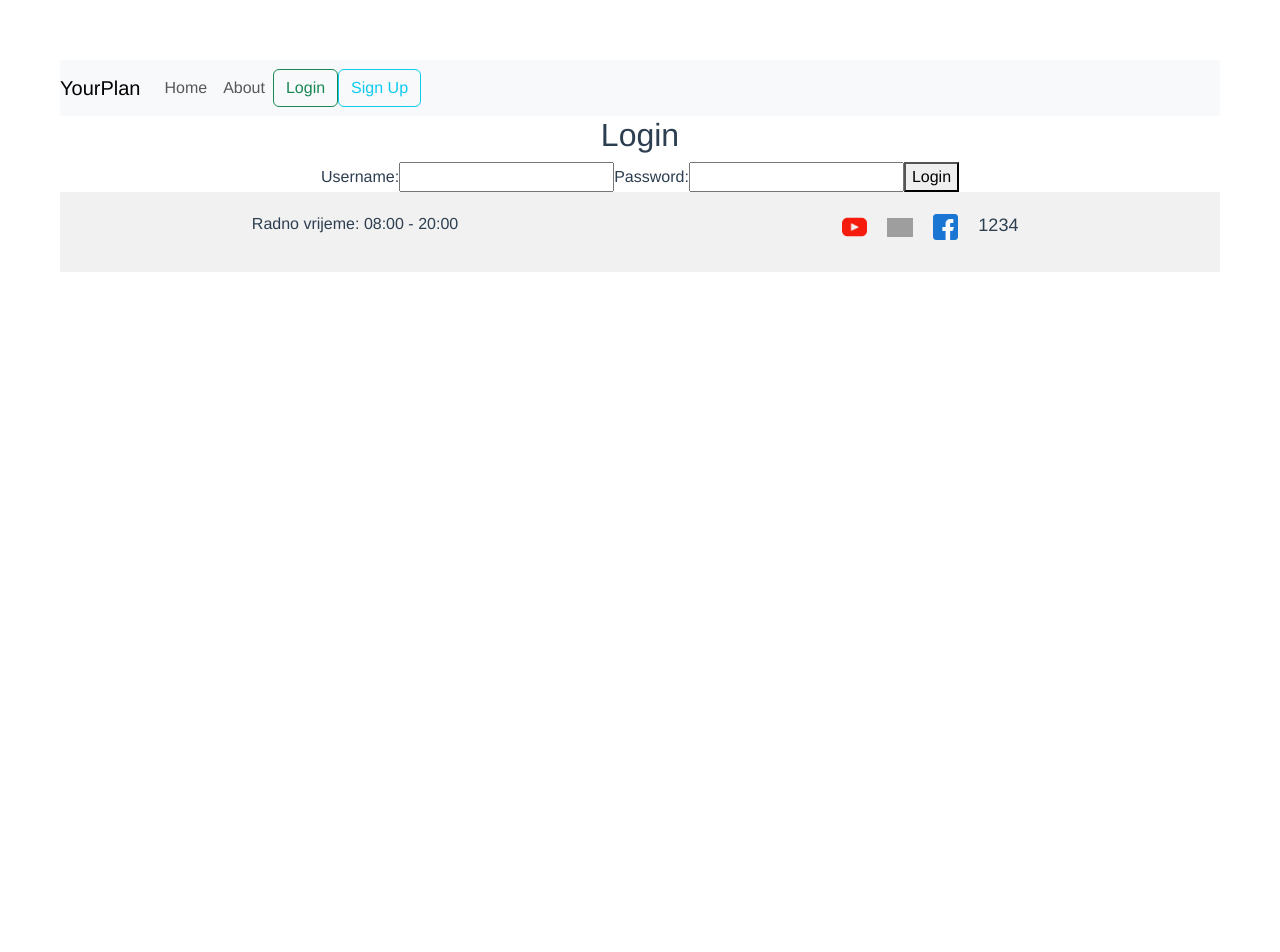
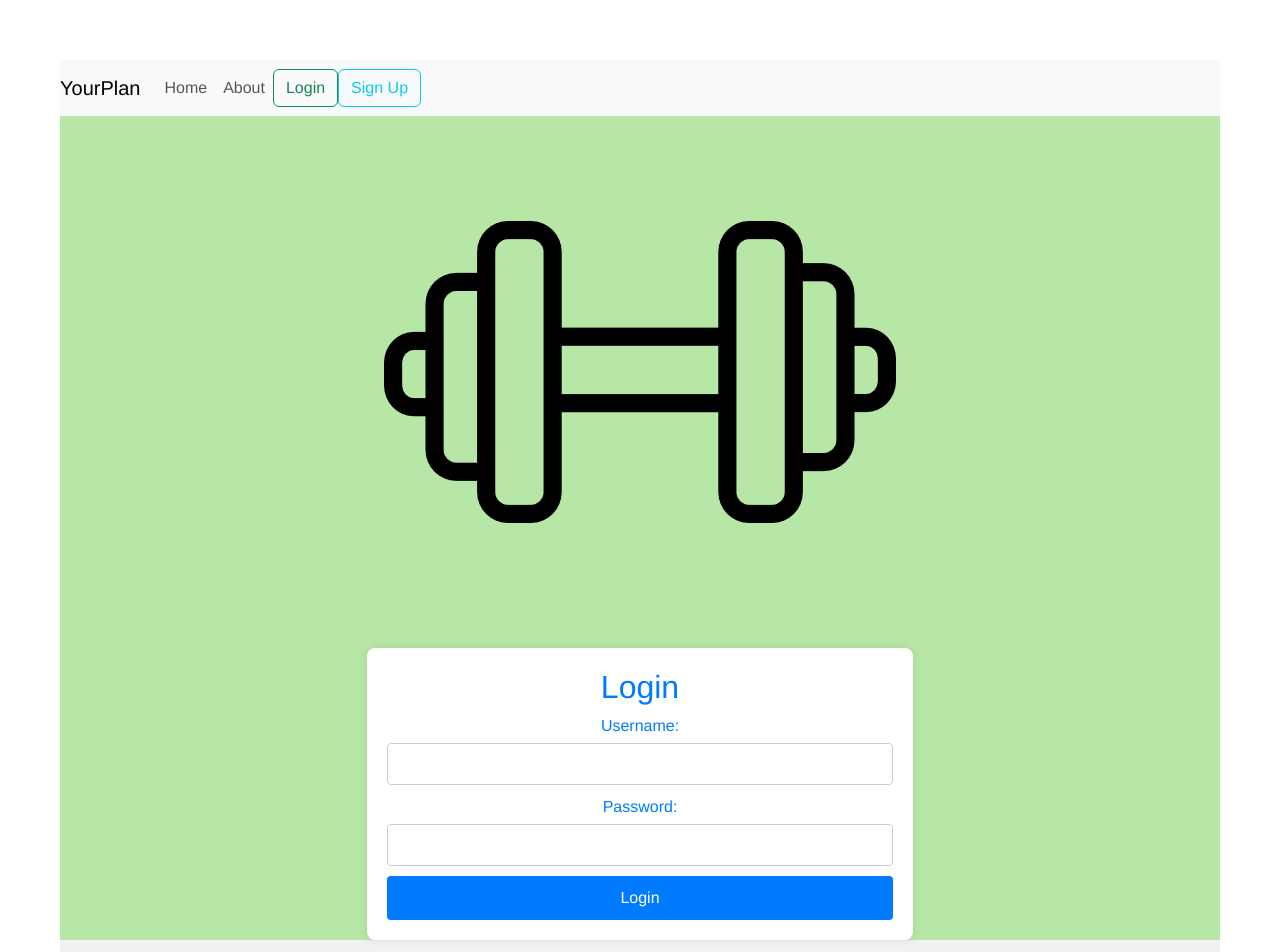
Before and after one commit to MichelRabar/WebAppFront, a Vue app in the folder yourplan/: page /LoginV in a window 1280 px wide. Shown: the top 952 px of the page. Before the commit the page ends 800 px from the top, so only its background shows below. Built offline with nearby package versions, Linux system fonts and the light colour scheme; grey boxes are pictures that could not be loaded; a small style sheet from the web is missing.

Commit message:
Malo Login i signout

```diff
--- a/yourplan/src/App.vue
+++ b/yourplan/src/App.vue
@@ -23,25 +23,29 @@
     </nav>
     <router-view/>
 
-    <!-- Footer -->
+
     <footer class="footer">
       <div class="container">
         <div class="row">
-          <div class="col">
-            <p>Radno vrijeme: 08:00 - 20:00</p>
+          <div class="col-md">
+            <p>Radno vrijeme:</p>
+            <p>Pon-Pet: 08:00 - 20:00</p>
+            <p>Sub: 08:00 - 13:00</p>
           </div>
-          <div class="col text-center">
+          <div class="col-md text-center">
+            <p>Kontaktirajte nas</p>
             <div class="footer-icons">
               <a href="#"><img src="@/assets/youtube.png" alt="YouTube Icon" class="footer-icon" /></a>
               <a href="#"><img src="@/assets/instagram.png" alt="Instagram Icon" class="footer-icon" /></a>
               <a href="#"><img src="@/assets/facebook.png" alt="Facebook Icon" class="footer-icon" /></a>
-              <span class="fake-number">1234</span>
+              <p></p>
+
+              <p><span class="fake-number">091-767-0634</span></p>
             </div>
           </div>
         </div>
       </div>
     </footer>
-    <!-- Footer -->
   </div>
 </template>
 
--- a/yourplan/src/views/LoginV.vue
+++ b/yourplan/src/views/LoginV.vue
@@ -1,8 +1,15 @@
-<!-- login.vue -->
-<!-- eslint-disable vue/multi-word-component-names -->
 <template>
-    <div>
-      <h2>Login</h2>
+  <div class="login-page" style="background-color: rgb(183, 231, 167);">
+    <div id="image-container" style="text-align: center; margin-bottom: 20px;">
+      <img src="@/assets/bell.png" alt="Bell Image" />
+    </div>
+    <div class="container">
+      <div class="row">
+        <div class="col"></div>
+        <div class="col-sm-6">
+          <div class="d-flex justify-content-center align-items-center h-100">
+            <div class="login-form">
+              <h2 style="color: #007bff;">Login</h2>
               <form @submit.prevent="loginUser">
                 <label for="username">Username:</label>
                 <input type="text" v-model="username" required />
@@ -10,8 +17,14 @@
                 <label for="password">Password:</label>
                 <input type="password" v-model="password" required />
 
-        <button type="submit">Login</button>
+                <button type="submit" class="btn btn-primary">Login</button>
               </form>
+            </div>
+          </div>
+        </div>
+        <div class="col"></div>
+      </div>
+    </div>
   </div>
 </template>
 
@@ -25,9 +38,48 @@
   },
   methods: {
     loginUser() {
-        // Ovdje dodajte logiku za prijavu korisnika
-        console.log('Prijavljen korisnik:', this.username);
+      console.log('Logged in user:', {
+        username: this.username,
+        password: this.password
+      });
+      // Ovdje možete dodati logiku za prijavu korisnika
     }
   }
 };
 </script>
+
+<style scoped>
+.login-form {
+  background-color: white;
+  padding: 20px;
+  border-radius: 8px;
+  box-shadow: 0px 0px 10px 0px rgba(0,0,0,0.1);
+}
+
+.login-form label {
+  margin-bottom: 5px;
+  color: #007bff;
+}
+
+.login-form input {
+  width: 100%;
+  padding: 8px;
+  margin-bottom: 10px;
+  border: 1px solid #ccc;
+  border-radius: 4px;
+}
+
+.login-form button {
+  width: 100%;
+  padding: 10px;
+  background-color: #007bff;
+  color: white;
+  border: none;
+  border-radius: 4px;
+  cursor: pointer;
+}
+
+.login-form button:hover {
+  background-color: #0056b3;
+}
+</style>
--- a/yourplan/src/views/SignupV.vue
+++ b/yourplan/src/views/SignupV.vue
@@ -1,5 +1,5 @@
 <template>
-  <div class="signup-page" style="background-color: yellow">
+  <div class="signup-page" style="background-color: lightblue">
     <div id="image-container" style="text-align: center; margin-bottom: 20px">
       <img src="@/assets/bell.png" alt="Bell Image" />
     </div>
```
Lines whose indentation alone changed are shown as unchanged.
